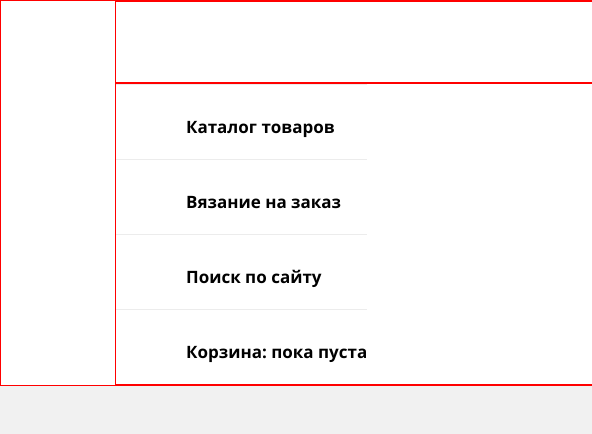
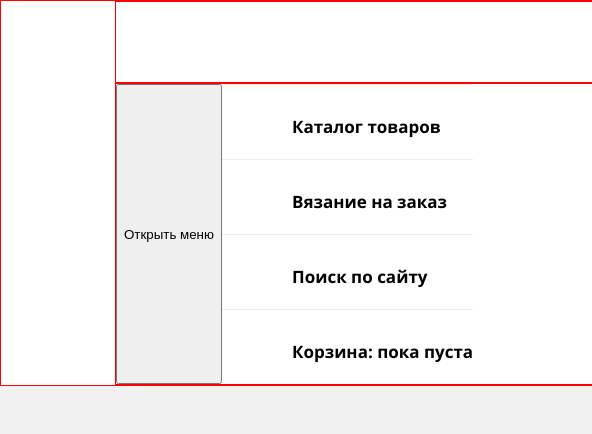
Before and after one commit to bulayka/505641-mishka, a plain HTML site: page source/form.html in a window 1280 px wide. Shown: the top 434 px of the page, 0-592 px from the left. Drawn offline with nearby package versions, Linux system fonts and the light colour scheme; files that its build step writes are made by us from their sources.

Commit message:
Задание 11

```diff
--- a/source/form.html
+++ b/source/form.html
@@ -13,7 +13,7 @@
           <img class="page-header__logo-image" src="img/logo-mobile.svg" width="86" height="35" alt="Логотип «Мишка»">
         </a>
         <nav class="main-nav">
-          <!-- <button class="main-nav__toggle" type="button">Открыть меню</button> -->
+          <button class="main-nav__toggle" type="button">Открыть меню</button>
           <ul class="main-nav__list">
             <li class="main-nav__item">
               <a href="catalog.html">Каталог товаров</a>
```
